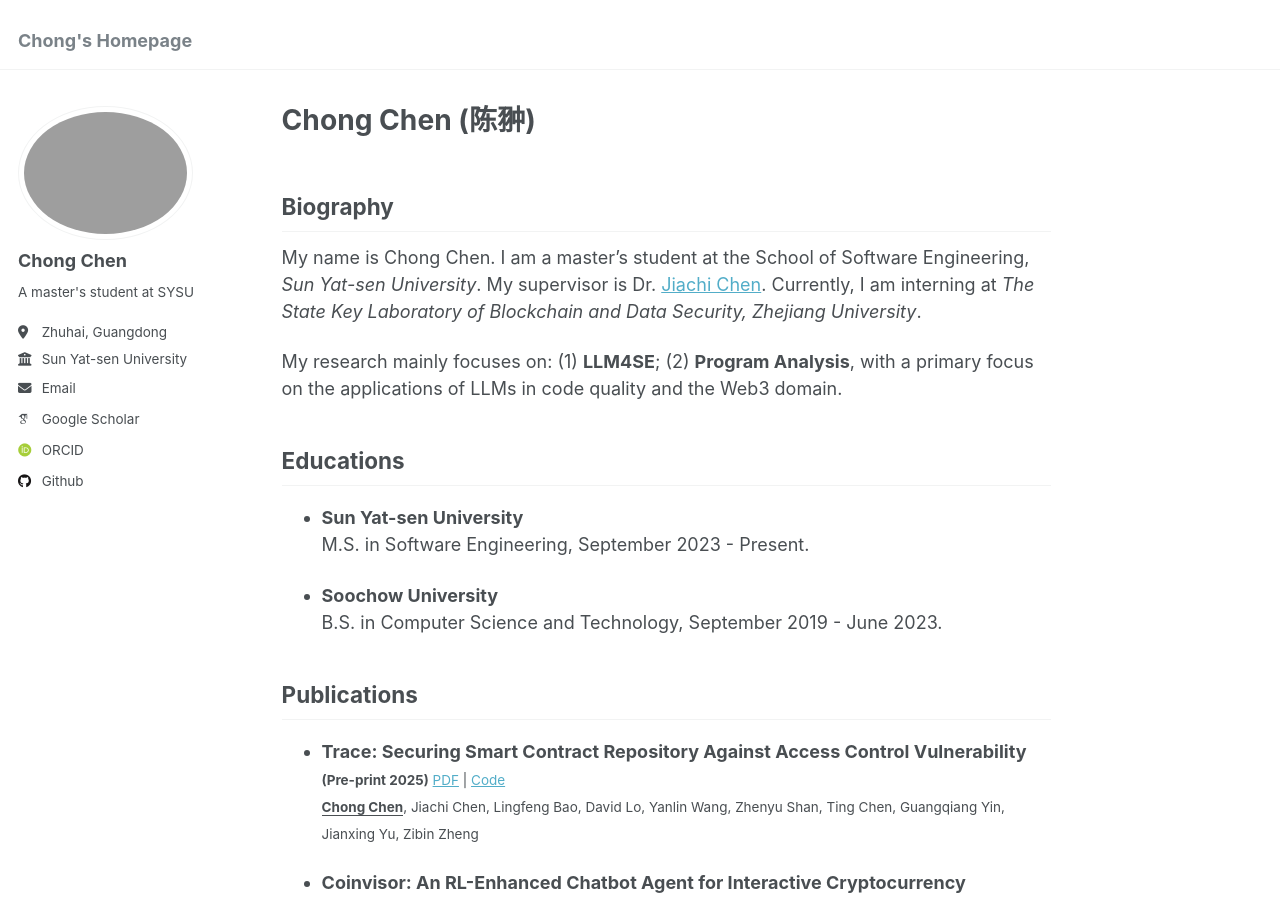
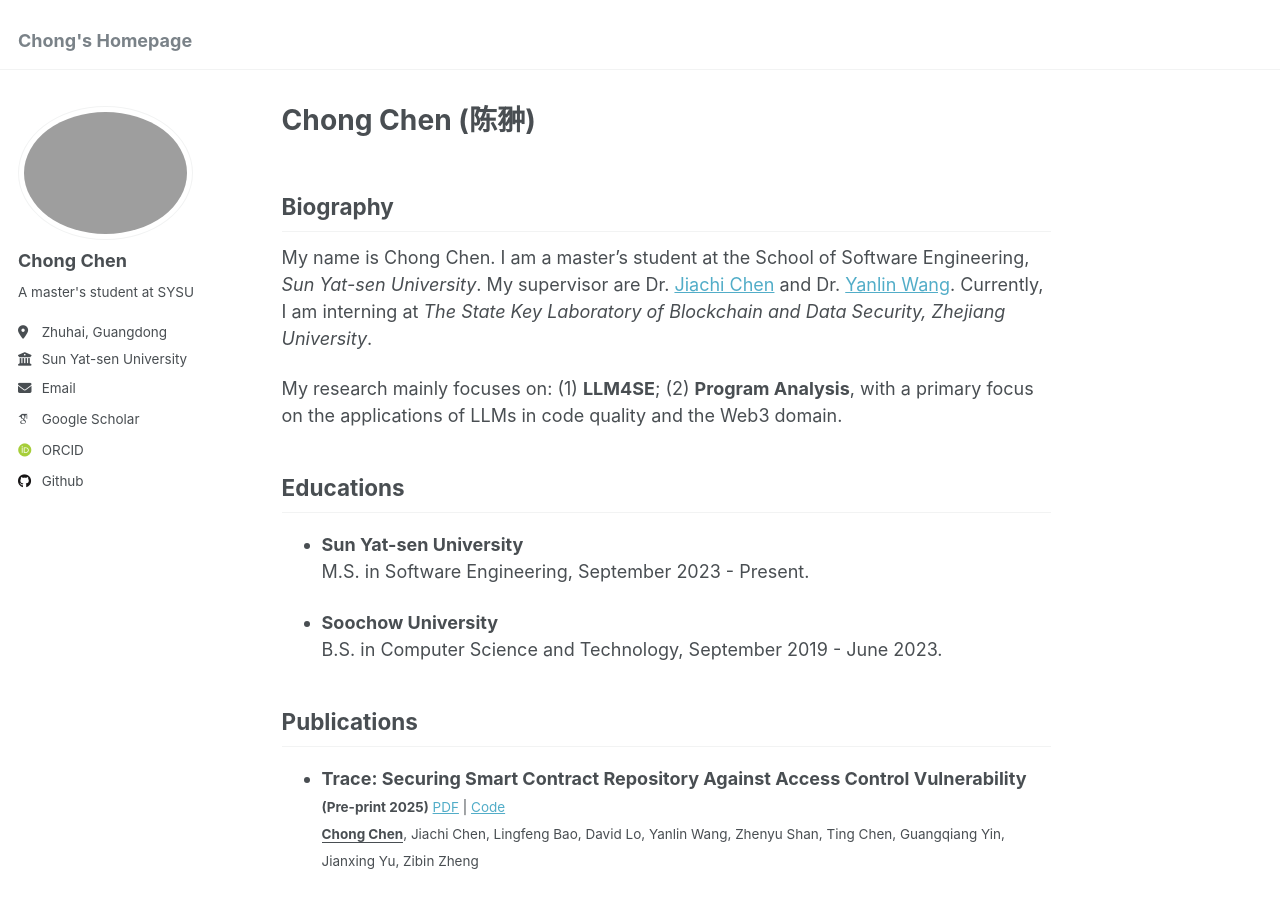
Before and after one commit to BugmakerCC/chong, a Jekyll site: the page built from _pages/about.md, in a window 1280 px wide and 900 px high. Built offline with Jekyll 4.4.1, drawn with Linux system fonts in a browser that asks for light colours; some web fonts are replaced.

Commit message:
Update about.md

```diff
--- a/_pages/about.md
+++ b/_pages/about.md
@@ -9,7 +9,7 @@
 
 Biography
 ------
-My name is Chong Chen. I am a master’s student at the School of Software Engineering, *Sun Yat-sen University*. My supervisor is Dr. [Jiachi Chen](https://jiachi-chen.github.io). Currently, I am interning at *The State Key Laboratory of Blockchain and Data Security, Zhejiang University*.
+My name is Chong Chen. I am a master’s student at the School of Software Engineering, *Sun Yat-sen University*. My supervisor are Dr. [Jiachi Chen](https://jiachi-chen.github.io) and Dr. [Yanlin Wang](https://yanlin.info/). Currently, I am interning at *The State Key Laboratory of Blockchain and Data Security, Zhejiang University*.
 
 My research mainly focuses on: (1) **LLM4SE**; (2) **Program Analysis**, with a primary focus on the applications of LLMs in code quality and the Web3 domain.
 
```
